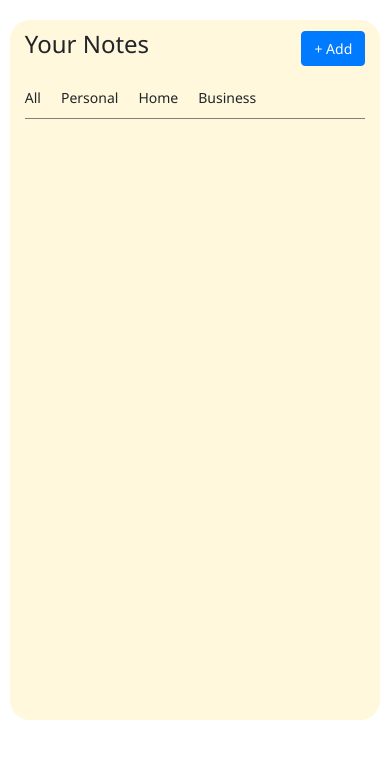
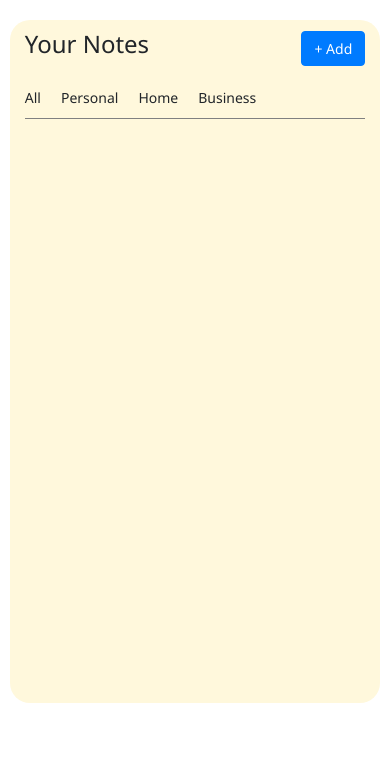
Before and after one commit to akansharma200/TodoAppjs, a plain HTML site: page index.html in a window 390 px wide. Drawn offline with nearby package versions, Linux system fonts and the light colour scheme.

Commit message:
something

```diff
--- a/style.css
+++ b/style.css
@@ -128,7 +128,7 @@
 
 @media screen and (max-width: 768px){
   .cards-container {
-    height: 70vh;
+    height: 68vh;
     overflow-y: auto;
   }
   .cards-container::-webkit-scrollbar {
```
